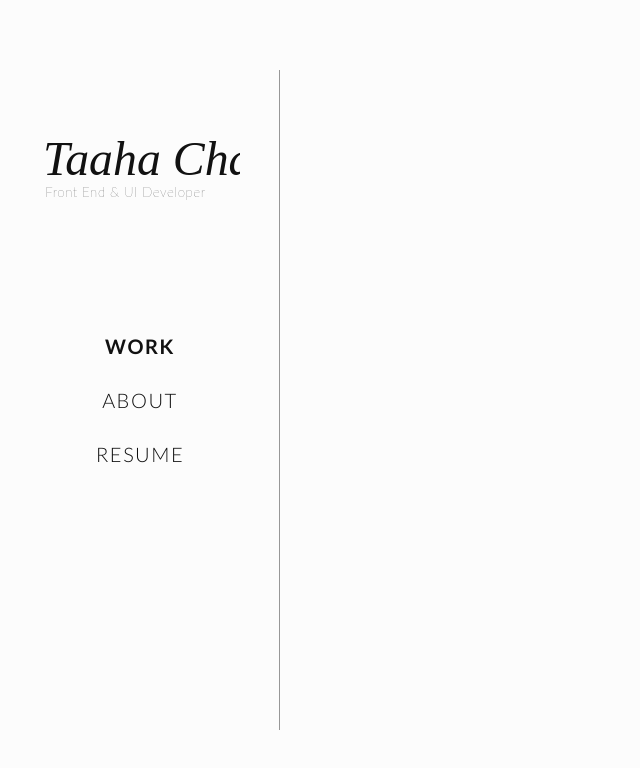
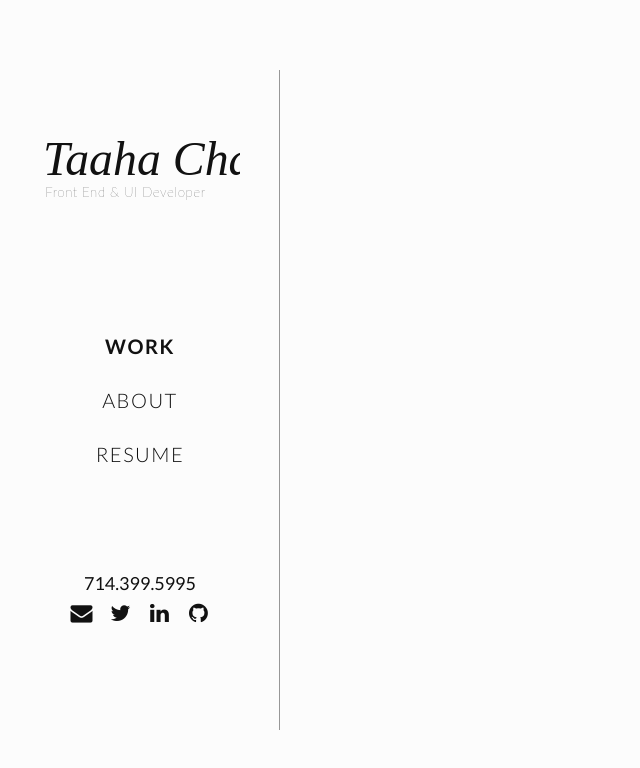
Before and after one commit to taahachaudhry/TaahaChaudhryPortfolio, a website: page src/index.html in a window 1280 px wide. Shown: the whole page, without its empty margins (0-640 px from the left). Drawn offline with nearby package versions, Linux system fonts and the light colour scheme; files that its build step writes are made by us from their sources.

Commit message:
Added in navigation footer with font awesome social icons and links

```diff
--- a/src/index.html
+++ b/src/index.html
@@ -7,6 +7,7 @@
 
     <link href='https://fonts.googleapis.com/css?family=Lato:400,400italic,700,300' rel='stylesheet' type='text/css'>
 
+    <link rel="stylesheet" href="https://maxcdn.bootstrapcdn.com/font-awesome/4.4.0/css/font-awesome.min.css">
     <link rel="stylesheet" href="css/main.css">
   </head>
 
@@ -28,6 +29,16 @@
           </li>
         </ul>
 
+        <div class="nav-footer">
+          <p>714.399.5995</p>
+          <ul class="social-icons">
+            <li><a href="mailto:taahac@taahac.me" target="_blank"><i class="fa fa-envelope fa-fw"></i></a></li>
+            <li><a href="https://twitter.com/taahachaudhry" target="_blank"><i class="fa fa-twitter fa-fw"></i></a></li>
+            <li><a href="http://www.linkedin.com/in/taahachaudhry" target="_blank"><i class="fa fa-linkedin fa-fw"></i></a></li>
+            <li><a href="https://github.com/taahachaudhry" target="_blank"><i class="fa fa-github fa-fw"></i></a></li>
+          </ul>
+        </div>
+
         <div class="divider"></div>
       </div>
     </div>
--- a/src/scss/sections/_navigation-panel.scss
+++ b/src/scss/sections/_navigation-panel.scss
@@ -42,3 +42,33 @@
     }
   }
 }
+
+.nav-footer {
+  position: absolute;
+  right: 0;
+  bottom: 10%;
+  left: 0;
+  text-align: center;
+
+  p {
+    font-size: 18px;
+  }
+
+  .social-icons {
+    margin-bottom: 30px;
+
+    li {
+      display: inline-block;
+      margin: 10px 4px;
+    }
+
+    a {
+      display: block;
+      font-size: 22px;
+
+      &:hover {
+        color: $grey;
+      }
+    }
+  }
+}
```
